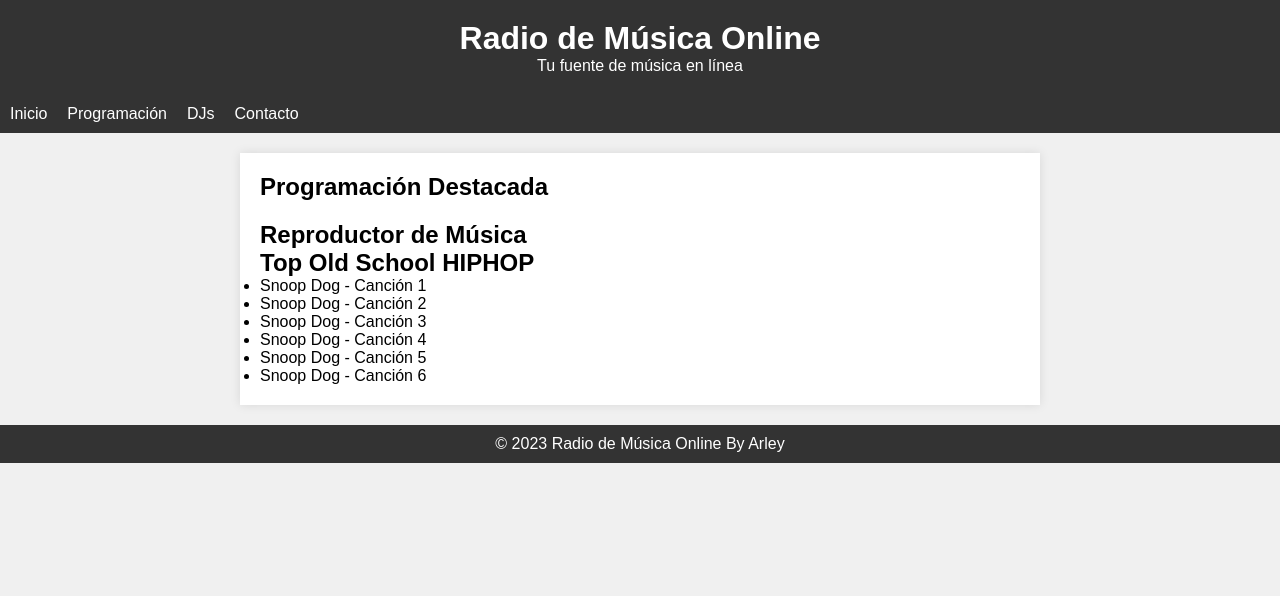
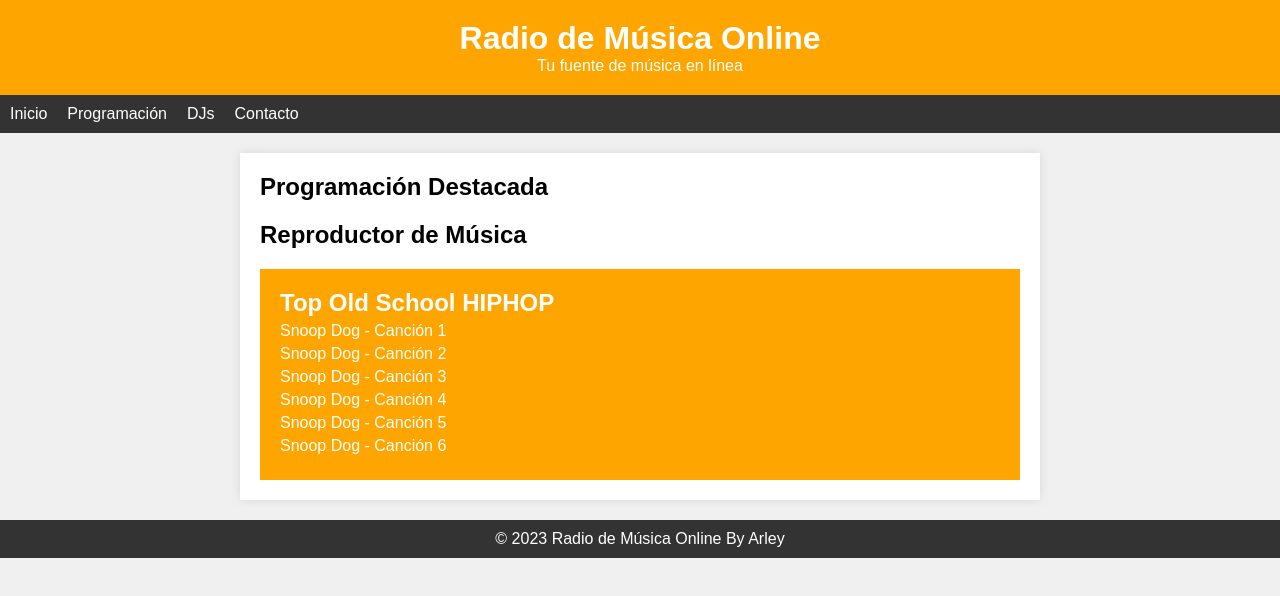
Before and after one commit to MFcDooM/ProyectoX, a plain HTML site: page index.html in a window 1280 px wide. Drawn offline with Linux system fonts and the light colour scheme.

Commit message:
Update styles.css

```diff
--- a/styles.css
+++ b/styles.css
@@ -12,10 +12,15 @@ body {
 }
 
 header {
-    background-color: #333;
+    background-color: #FFA500; /* Color naranja */
     color: #fff;
     padding: 20px;
     text-align: center;
+}
+
+.header-content {
+    max-width: 800px;
+    margin: 0 auto;
 }
 
 nav ul {
@@ -52,23 +57,38 @@ footer {
 /* Estilos específicos */
 .destacados {
     margin-bottom: 20px;
-    display: flex;
-    justify-content: space-between;
-    flex-wrap: wrap;
+    overflow: hidden;
 }
 
 .destacado {
-    background-color: #fff;
+    background-color: #FFA500; /* Color naranja */
     border: 1px solid #ddd;
     padding: 20px;
     margin: 10px;
     flex-basis: calc(33.33% - 20px);
     box-sizing: border-box;
+    animation: destacadoAnimacion 5s ease-in-out infinite alternate;
+}
+
+@keyframes destacadoAnimacion {
+    0% {
+        transform: scale(1);
+    }
+    100% {
+        transform: scale(1.05);
+    }
 }
 
 .destacado h2 {
     font-size: 24px;
     margin: 0;
+    color: #fff;
+}
+
+#carousel {
+    display: flex;
+    justify-content: space-between;
+    flex-wrap: wrap;
 }
 
 #updates {
@@ -83,3 +103,19 @@ footer {
 .reproductor {
     /* Estilos para el reproductor de música */
 }
+
+.top-canciones {
+    background-color: #FFA500; /* Color naranja */
+    color: #fff;
+    padding: 20px;
+    margin-top: 20px;
+}
+
+.top-canciones ul {
+    list-style: none;
+    padding: 0;
+}
+
+.top-canciones li {
+    margin: 5px 0;
+}
```
